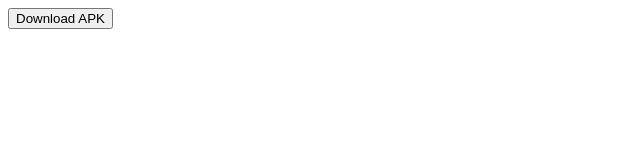
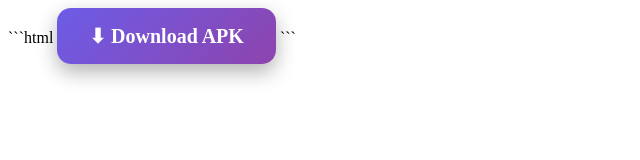
Before and after one commit to jaylahsifuentes52-boop/oooo, a plain HTML site: page index.html in a window 1280 px wide. Shown: the whole page, without its empty margins (0-640 px from the left). Drawn offline with Linux system fonts and the light colour scheme.

Commit message:
Style download button for APK with hover effects
Enhanced the download button with styling and improved user experience.

````diff
--- a/index.html
+++ b/index.html
@@ -1,3 +1,29 @@
-<a href="JuniorPatcher.apk" download>
-  <button>Download APK</button>
+```html
+<a href="JuniorPatcher.apk" download class="download-btn">
+  ⬇ Download APK
 </a>
+
+<style>
+.download-btn {
+  display: inline-block;
+  padding: 16px 32px;
+  background: linear-gradient(135deg, #6c5ce7, #8e44ad);
+  color: white;
+  text-decoration: none;
+  font-size: 20px;
+  font-weight: bold;
+  border-radius: 14px;
+  box-shadow: 0 8px 20px rgba(0, 0, 0, 0.3);
+  transition: 0.2s ease;
+}
+
+.download-btn:hover {
+  transform: translateY(-3px);
+  box-shadow: 0 12px 25px rgba(0, 0, 0, 0.4);
+}
+
+.download-btn:active {
+  transform: scale(0.96);
+}
+</style>
+```
````
